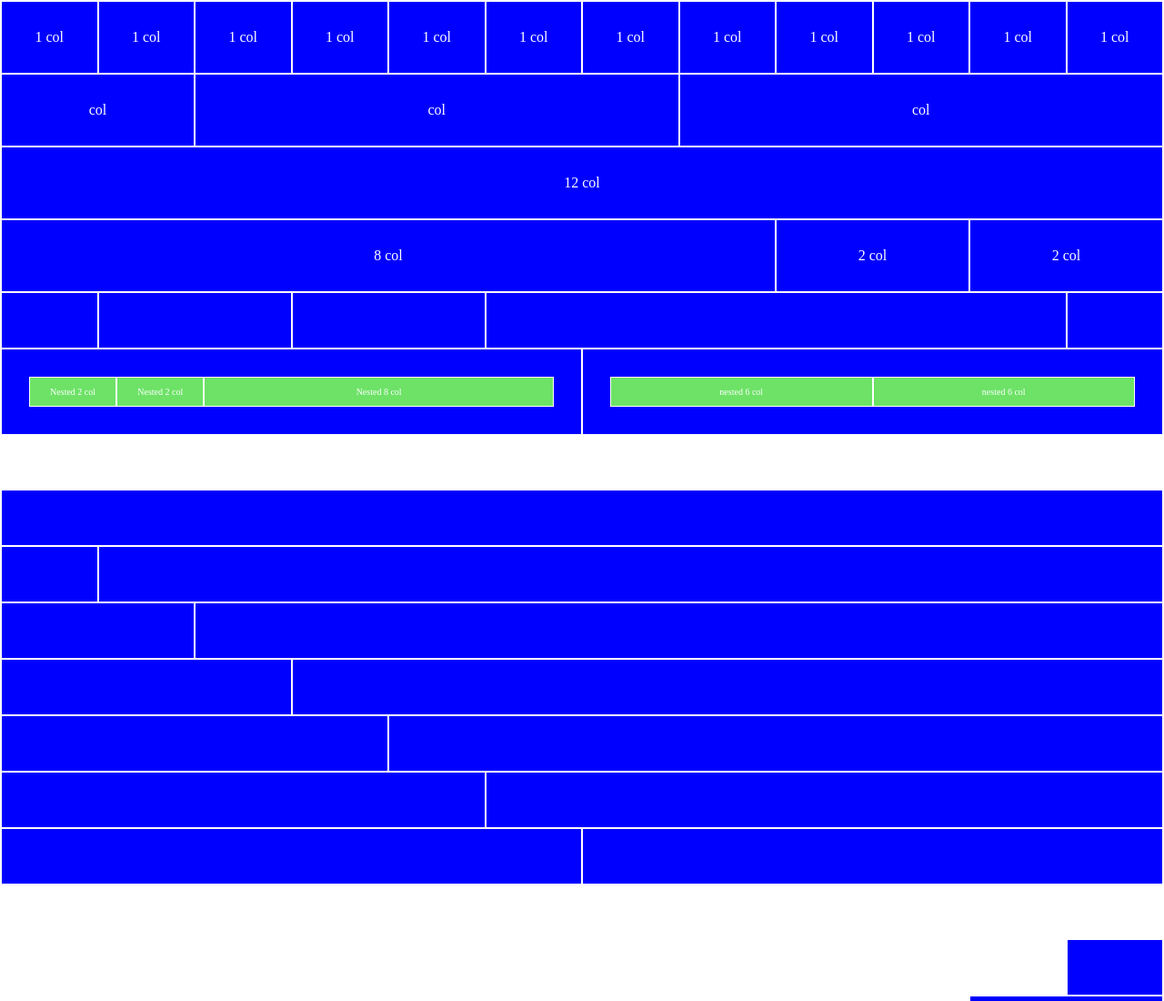
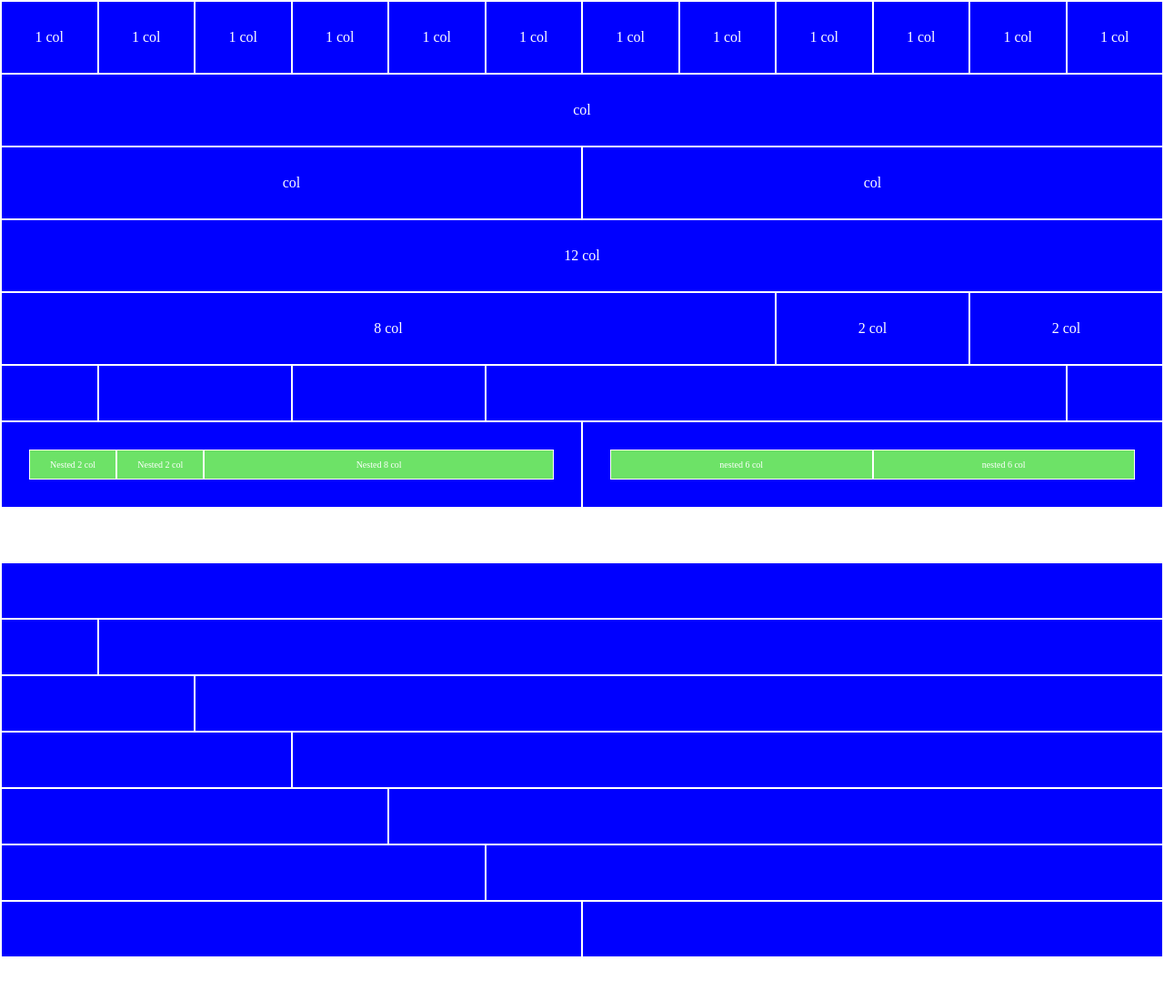
Before and after one commit to carlog91cast/-html-css-12bool, a plain HTML site: page index.html in a window 1280 px wide. Shown: the top 1100 px of the page at 91% size. Drawn offline with Linux system fonts and the light colour scheme.

Commit message:
responsive end

```diff
--- a/12bool.css/12bool.css
+++ b/12bool.css/12bool.css
@@ -144,7 +144,7 @@
 
 /* MD */
 
-@media all and (min-width: 768px) {
+@media all and (min-width: 600px) {
 
     .col-md-1 {
         flex-basis: calc((100% / 12) * 1);
--- a/index.html
+++ b/index.html
@@ -29,9 +29,9 @@
                     <div class="col-1 p-3">1 col</div>
                 </div>
                 <div class="row">
-                    <div class="col-2 p-3">col</div>
-                    <div class="col-5 p-3">col</div>
-                    <div class="col-5 p-3">col</div>
+                    <div class="col-2 col-md-12 p-3">col</div>
+                    <div class="col-5 col-md-6 p-3">col</div>
+                    <div class="col-5 col-md-6 p-3">col</div>
                 </div>
                 <div class="row">
                     <div class="col-12 p-3">12 col</div>
```
